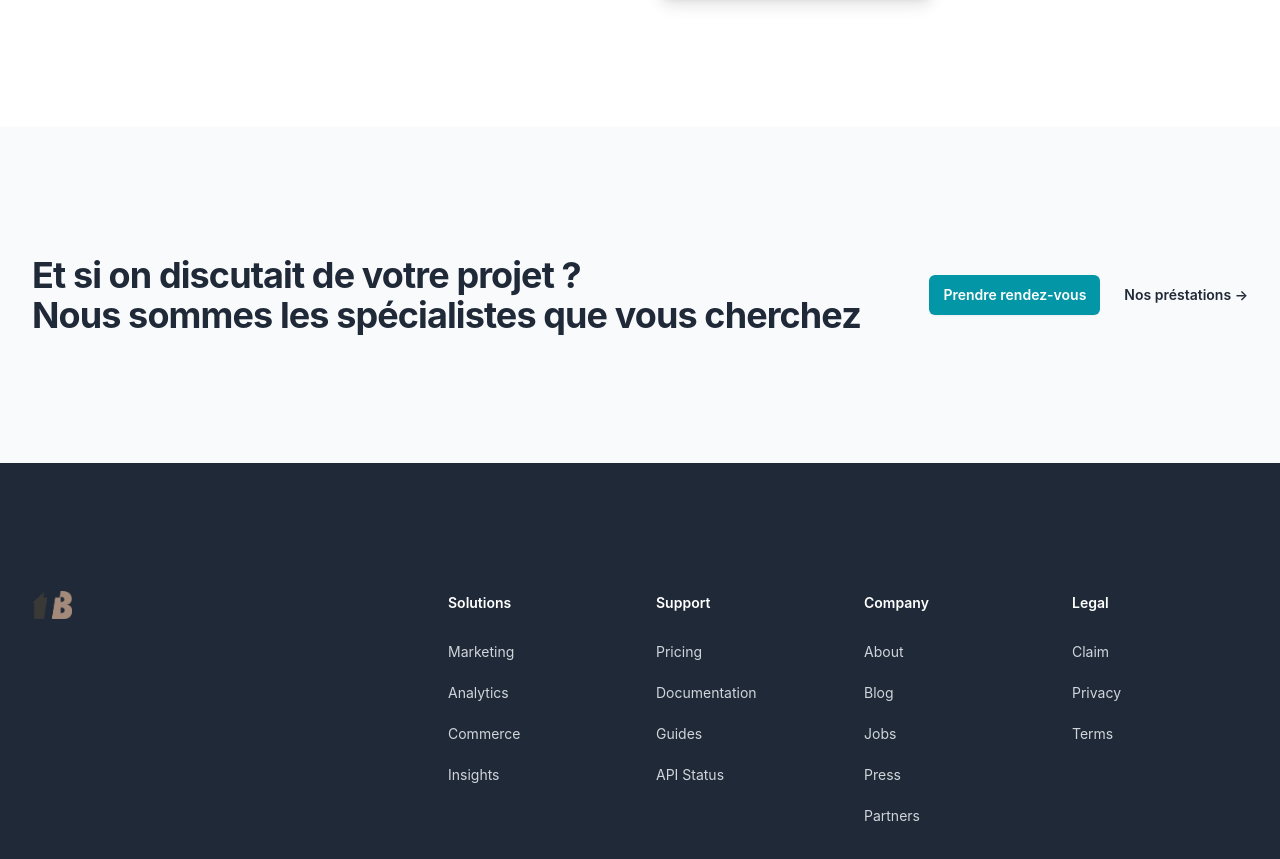
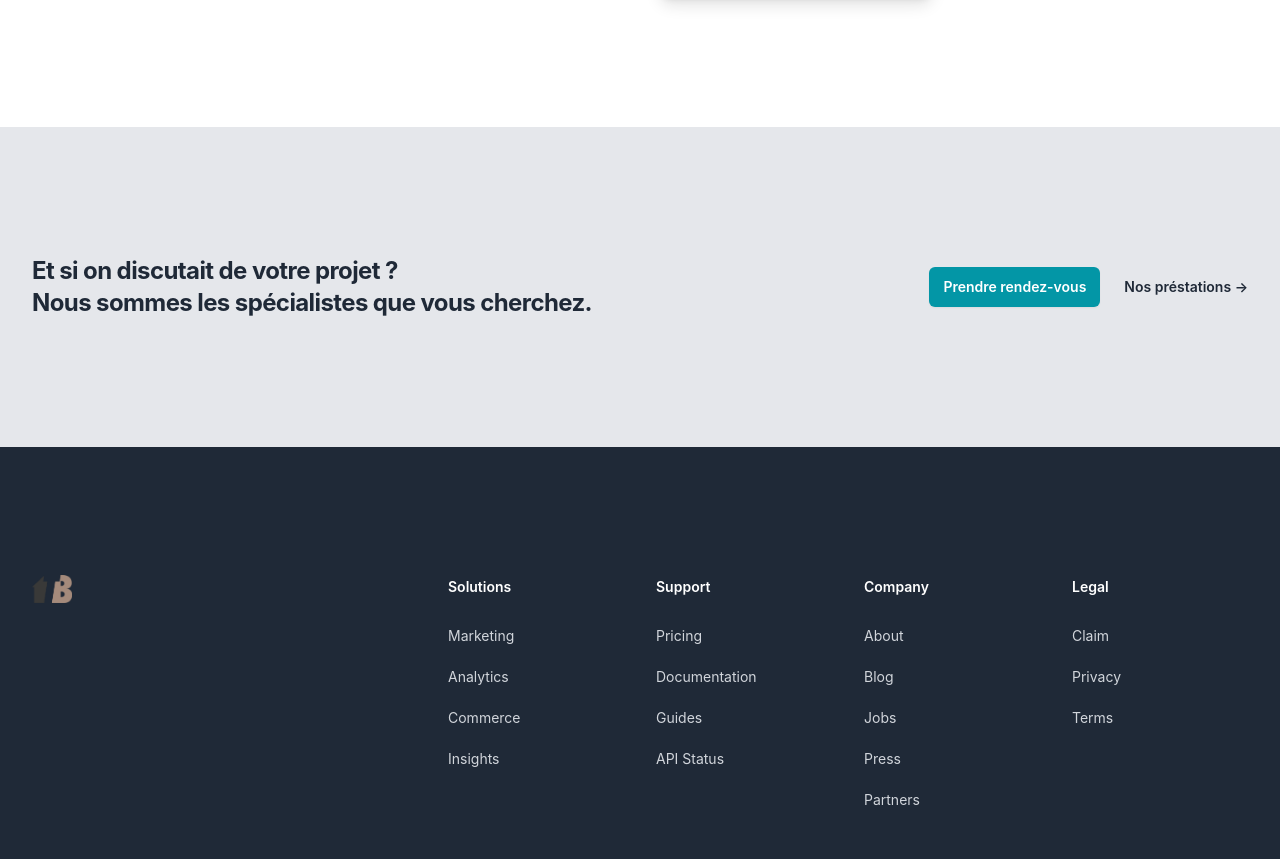
Before and after one commit to magicniclus/terabois, a Next.js app: page / in a window 1280 px wide. Shown: the part 2726-3585 px from the top of the page. Built offline with nearby package versions, Linux system fonts and the light colour scheme.

Commit message:
Update Cta.js

```diff
--- a/components/organisms/cta/Cta.js
+++ b/components/organisms/cta/Cta.js
@@ -2,12 +2,12 @@ import React from "react";
 
 const Cta = () => {
   return (
-    <div className="bg-gray-50">
+    <div className="bg-gray-200">
       <div className="mx-auto max-w-7xl px-6 py-24 sm:py-32 lg:flex lg:items-center lg:justify-between lg:px-8">
-        <h2 className="text-3xl font-bold tracking-tight text-gray-800 sm:text-4xl">
+        <h2 className="text-xl font-bold tracking-tight text-gray-800 sm:text-2xl">
           Et si on discutait de votre projet ?
           <br />
-          Nous sommes les spécialistes que vous cherchez
+          Nous sommes les spécialistes que vous cherchez.
         </h2>
         <div className="mt-10 flex items-center gap-x-6 lg:mt-0 lg:flex-shrink-0">
           <a
```
